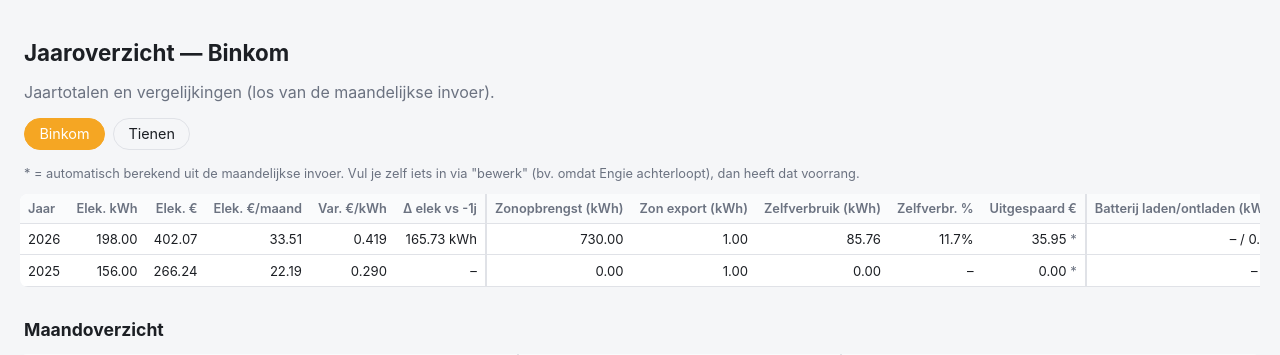
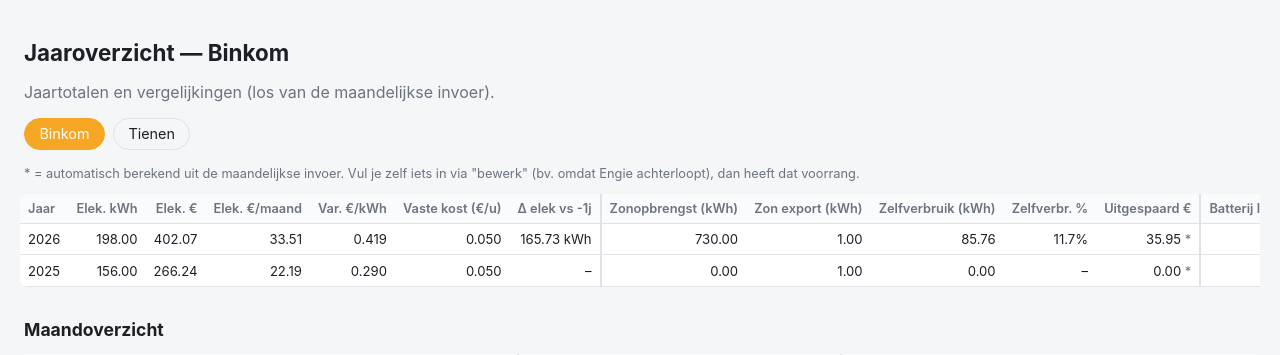
Before and after one commit to rbruyn1/verbruiken, a Flask app: page /jaaroverzicht in a window 1280 px wide. Shown: the part 44-399 px from the top of the page. Run offline with Flask 3, Linux system fonts and the light colour scheme; data comes from the database, SQL or seed files in the repository.

Commit message:
0.3.1: kolom vaste kost per jaar in jaaroverzicht

```diff
--- a/verbruik_addon/app/main.py
+++ b/verbruik_addon/app/main.py
@@ -479,6 +479,10 @@ def jaaroverzicht():
         c = componenten.get(jaar, {})
         rec["var_prijs"] = c.get("var_prijs")
         vk = c.get("vaste_kost_uur")
+        # Vaste kost zoals ze voor dat jaar geldt (eigen waarde of geërfd).
+        eigen = rec.get("vaste_kost_uur")
+        rec["vaste_kost_getoond"] = eigen if eigen is not None else vk
+        rec["vaste_kost_geerfd"] = eigen is None and vk is not None
         if c.get("var_prijs") is not None:
             tip = (f"Vaste kost {vk:.3f} €/uur (≈ {vk * 24 * 365 / 12:.1f} €/maand); "
                    f"{c['var_maanden']} maanden gebruikt")
--- a/verbruik_addon/app/templates/jaaroverzicht.html
+++ b/verbruik_addon/app/templates/jaaroverzicht.html
@@ -23,6 +23,7 @@
             <th>Elek. €</th>
             <th>Elek. €/maand</th>
             <th>Var. €/kWh</th>
+            <th>Vaste kost (€/u)</th>
             <th>Δ elek vs -1j</th>
             <th class="grp">Zonopbrengst (kWh)</th>
             <th>Zon export (kWh)</th>
@@ -55,6 +56,8 @@
             </td>
             <td>{{ "%.2f"|format(r.gem_maand_elektriciteit) if r.gem_maand_elektriciteit is not none else "–" }}</td>
             <td title="{{ r.var_tooltip }}">{{ "%.3f"|format(r.var_prijs) if r.var_prijs is not none else "–" }}</td>
+            <td>{{ "%.3f"|format(r.vaste_kost_getoond) if r.vaste_kost_getoond is not none else "–" }}
+                {% if r.vaste_kost_geerfd %}<span class="muted" title="Geen eigen waarde voor dit jaar: overgenomen van een eerder jaar">*</span>{% endif %}</td>
             <td>
                 {{ "%.2f kWh"|format(r.verschil_elektriciteit_vorig_jaar_kwh) if r.verschil_elektriciteit_vorig_jaar_kwh is not none else "–" }}
                 {% if r._verschil_elektriciteit_vorig_jaar_kwh_berekend %}<span class="muted" title="Automatisch berekend uit de maandelijkse invoer">*</span>{% endif %}
--- a/verbruik_addon/config.yaml
+++ b/verbruik_addon/config.yaml
@@ -1,5 +1,5 @@
 name: "Verbruik Tienen/Binkom"
-version: "0.3.0"
+version: "0.3.1"
 slug: "verbruik_addon"
 description: "Maandelijkse en jaarlijkse energie/water/gas-registratie voor Tienen en Binkom"
 arch:
```
Also changed, not shown: verbruik_addon/CHANGELOG.md.
